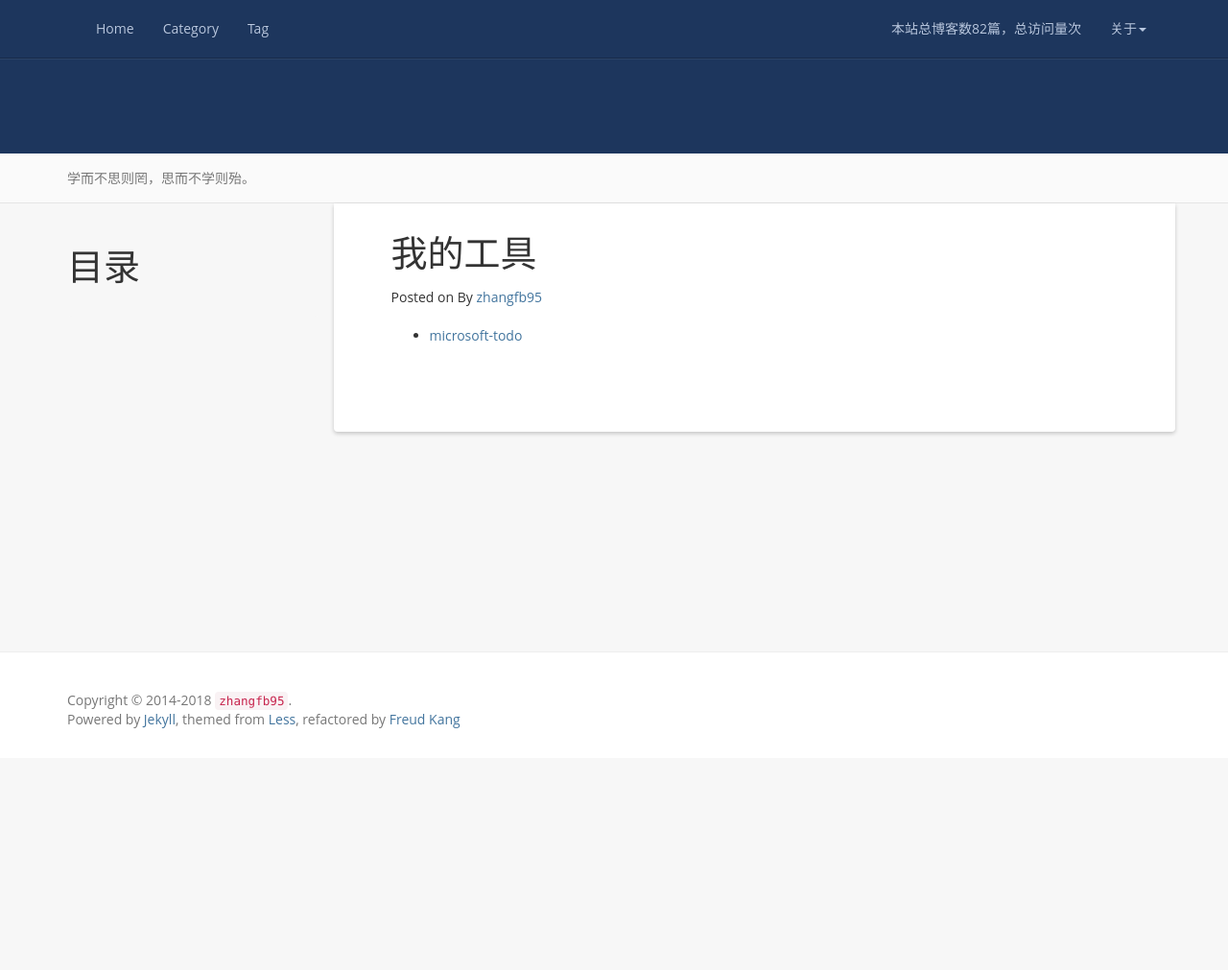
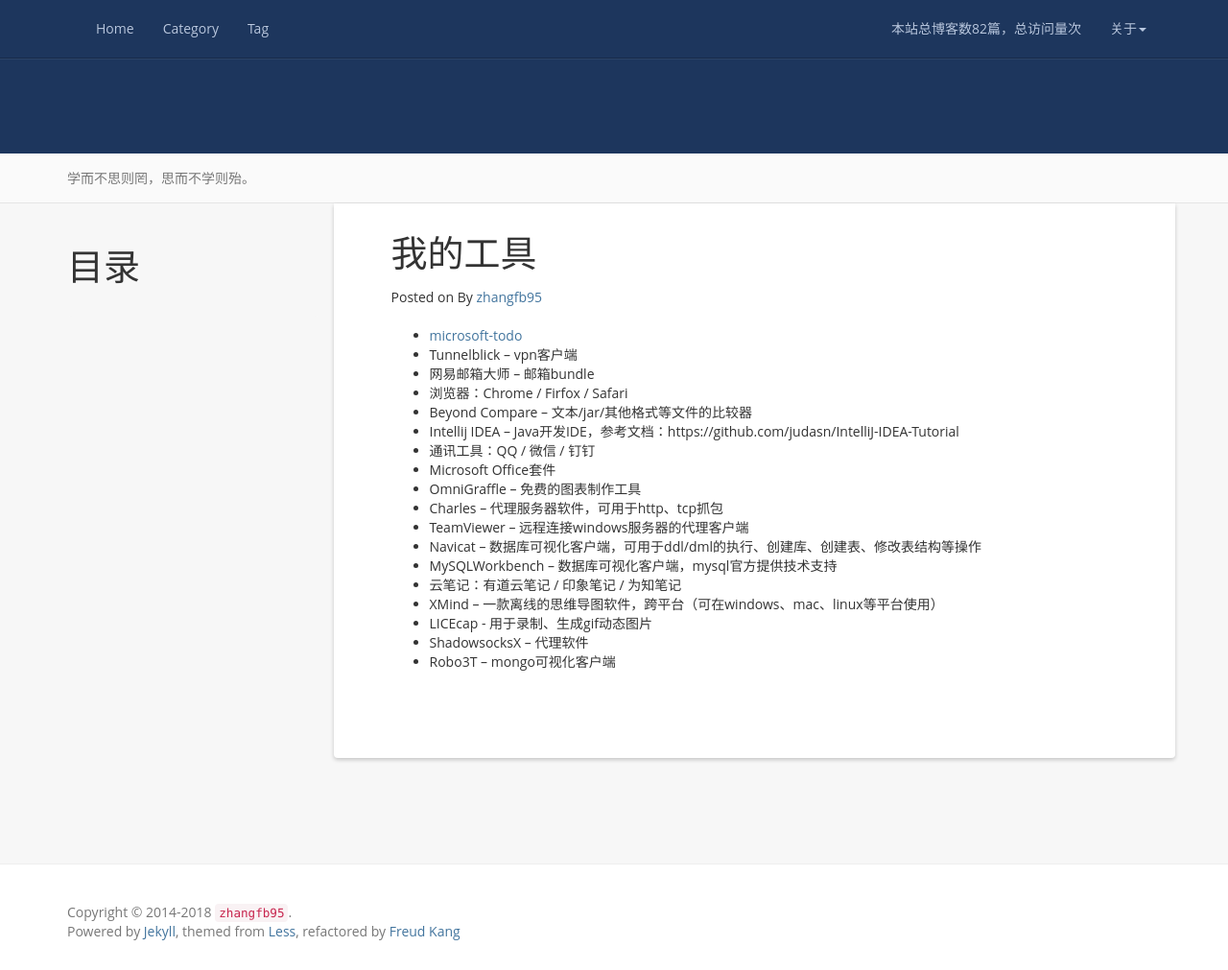
Before and after one commit to zhangfb95/zhangfb95.github.io.bak, a Jekyll site: the page built from tools.md, in a window 1280 px wide and 1011 px high. Shown: the whole window at 96% size. Built offline with Jekyll 4.4.1, drawn with Linux system fonts in a browser that asks for light colours; nearby versions of some CDN libraries; a script that is not in the unit is left out; comment, search, counter and statistics services are not loaded.

Commit message:
增加我的工具

```diff
--- a/tools.md
+++ b/tools.md
@@ -8,3 +8,20 @@
 {:toc}
 
 + [microsoft-todo](https://to-do.microsoft.com)
++ Tunnelblick -- vpn客户端
++ 网易邮箱大师 -- 邮箱bundle
++ 浏览器：Chrome / Firfox / Safari
++ Beyond Compare -- 文本/jar/其他格式等文件的比较器
++ Intellij IDEA -- Java开发IDE，参考文档：https://github.com/judasn/IntelliJ-IDEA-Tutorial
++ 通讯工具：QQ / 微信 / 钉钉
++ Microsoft Office套件
++ OmniGraffle -- 免费的图表制作工具
++ Charles -- 代理服务器软件，可用于http、tcp抓包
++ TeamViewer -- 远程连接windows服务器的代理客户端
++ Navicat -- 数据库可视化客户端，可用于ddl/dml的执行、创建库、创建表、修改表结构等操作
++ MySQLWorkbench -- 数据库可视化客户端，mysql官方提供技术支持
++ 云笔记：有道云笔记 / 印象笔记 / 为知笔记
++ XMind -- 一款离线的思维导图软件，跨平台（可在windows、mac、linux等平台使用）
++ LICEcap - 用于录制、生成gif动态图片
++ ShadowsocksX -- 代理软件
++ Robo3T -- mongo可视化客户端
```
